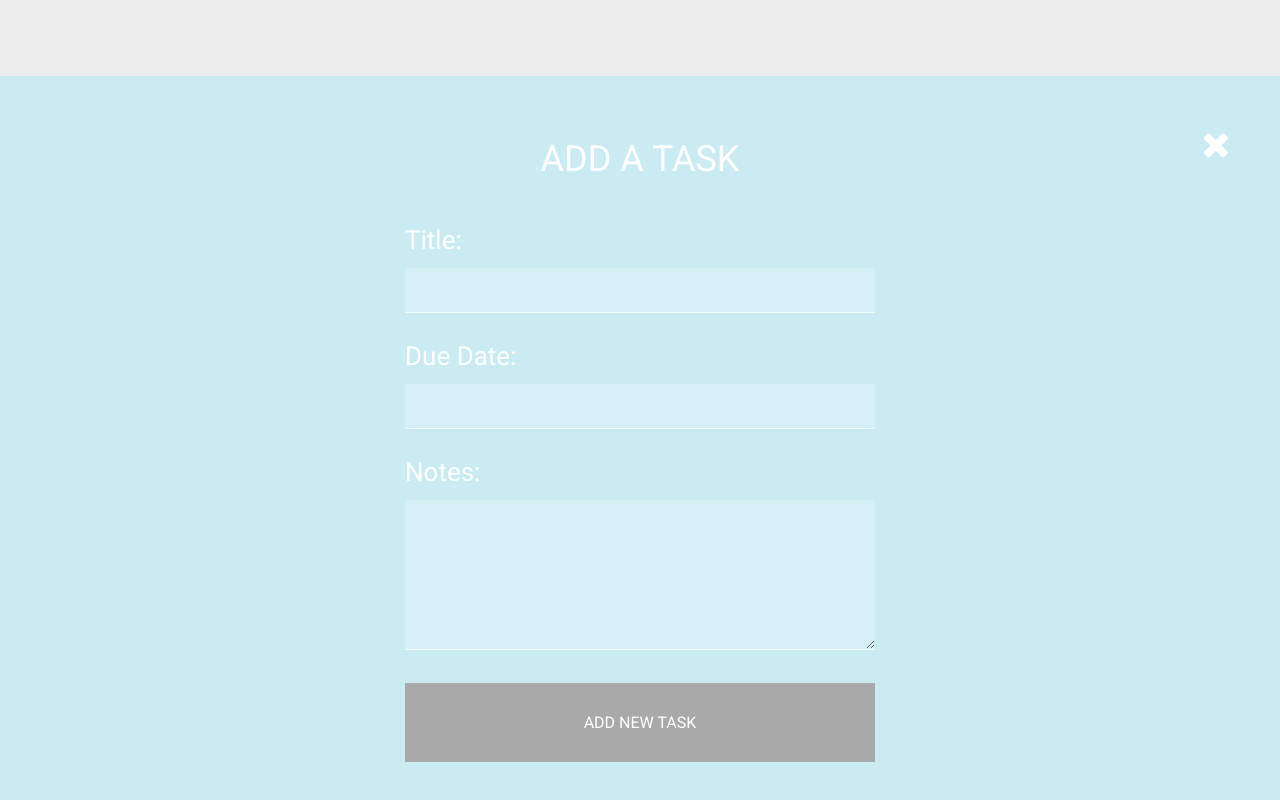
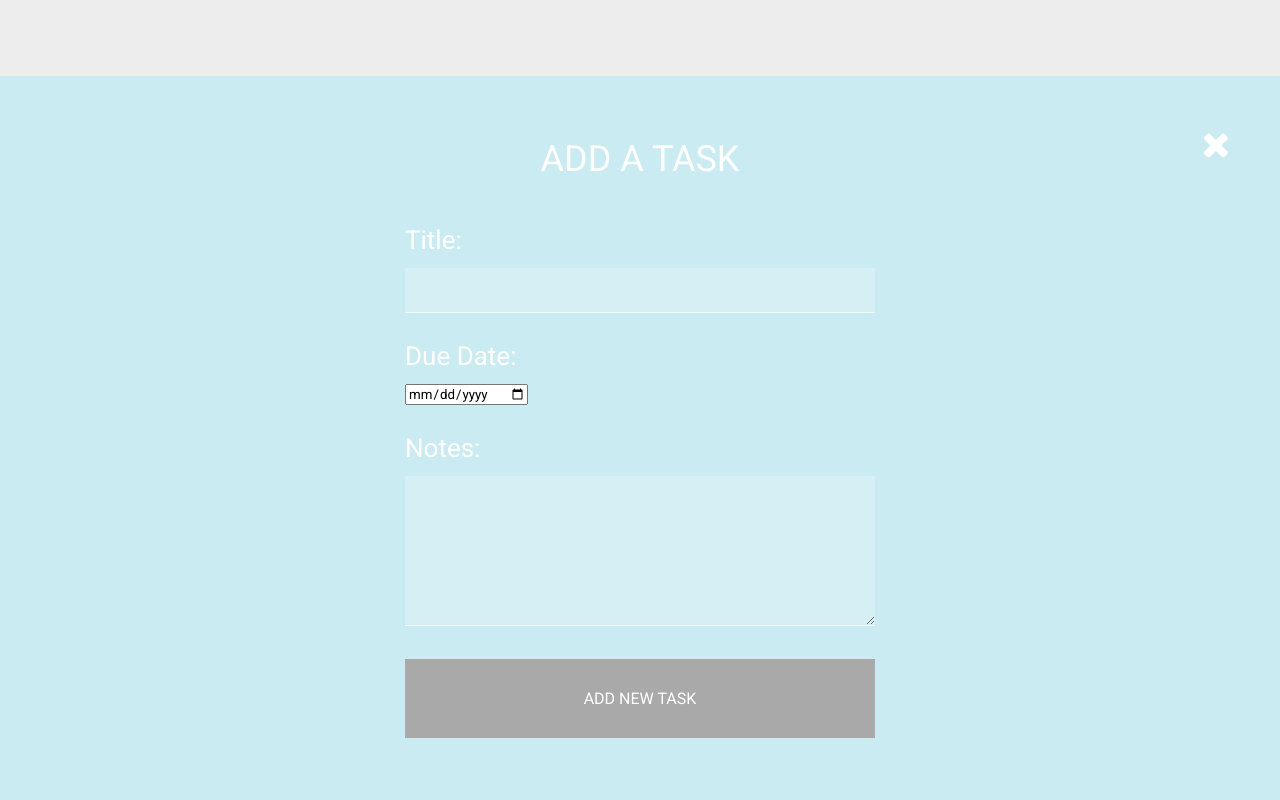
Before and after one commit to cwilso88/Task-Master-App, a React app: page public/all-tasks.html in a window 1280 px wide. Shown: the part 724-1524 px from the top of the page. Built offline with nearby package versions, Linux system fonts and the light colour scheme.

Commit message:
added date input for the form

```diff
--- a/public/all-tasks.html
+++ b/public/all-tasks.html
@@ -94,7 +94,7 @@
             </div>
             <div class="form-group">
                 <label for="title:">Due Date:</label>
-                <input id="date" type="text" name="date">
+                <input id="date" type="date" name="date">
             </div>
             <div class="form-group">
                   <label for="title:">Notes:</label>
```
